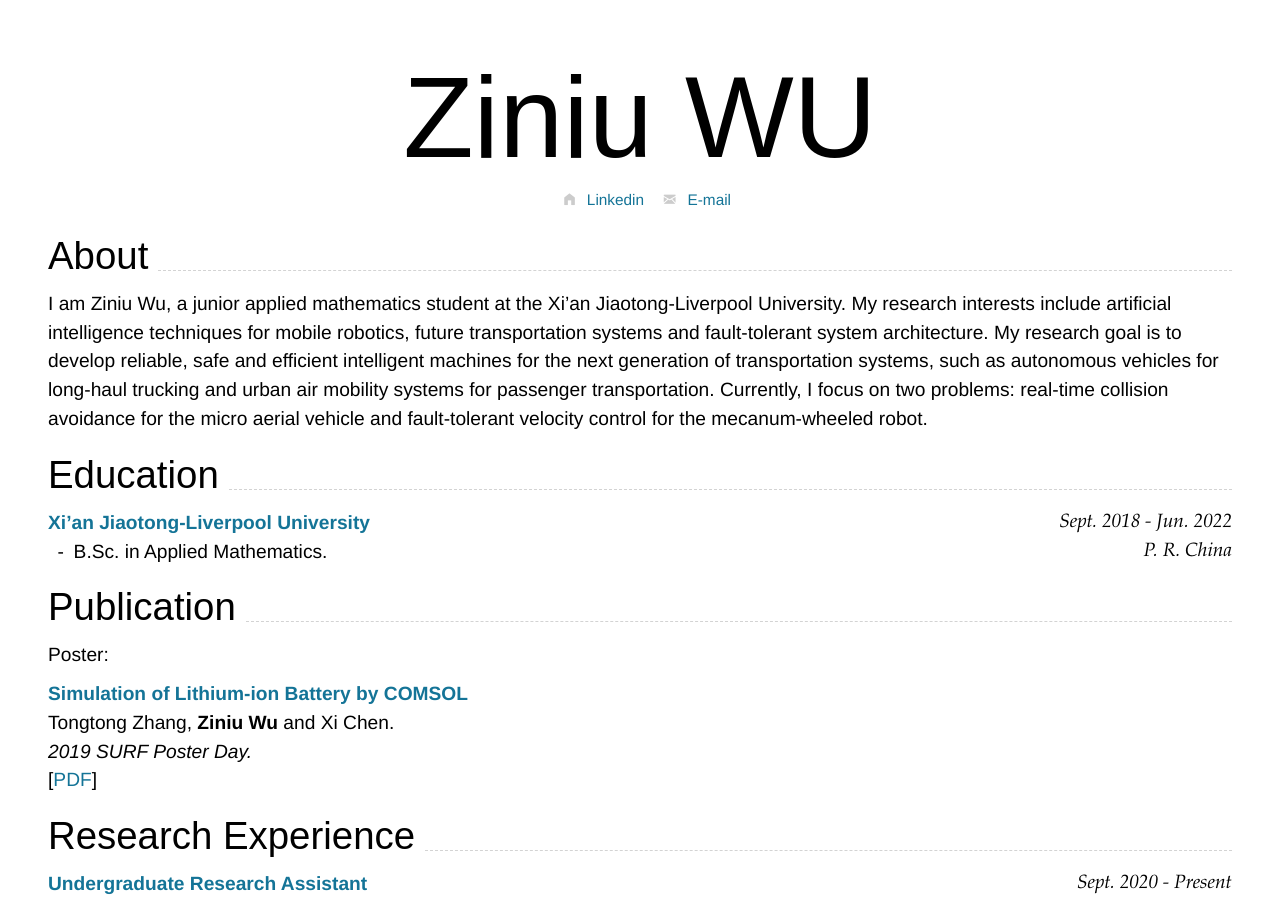
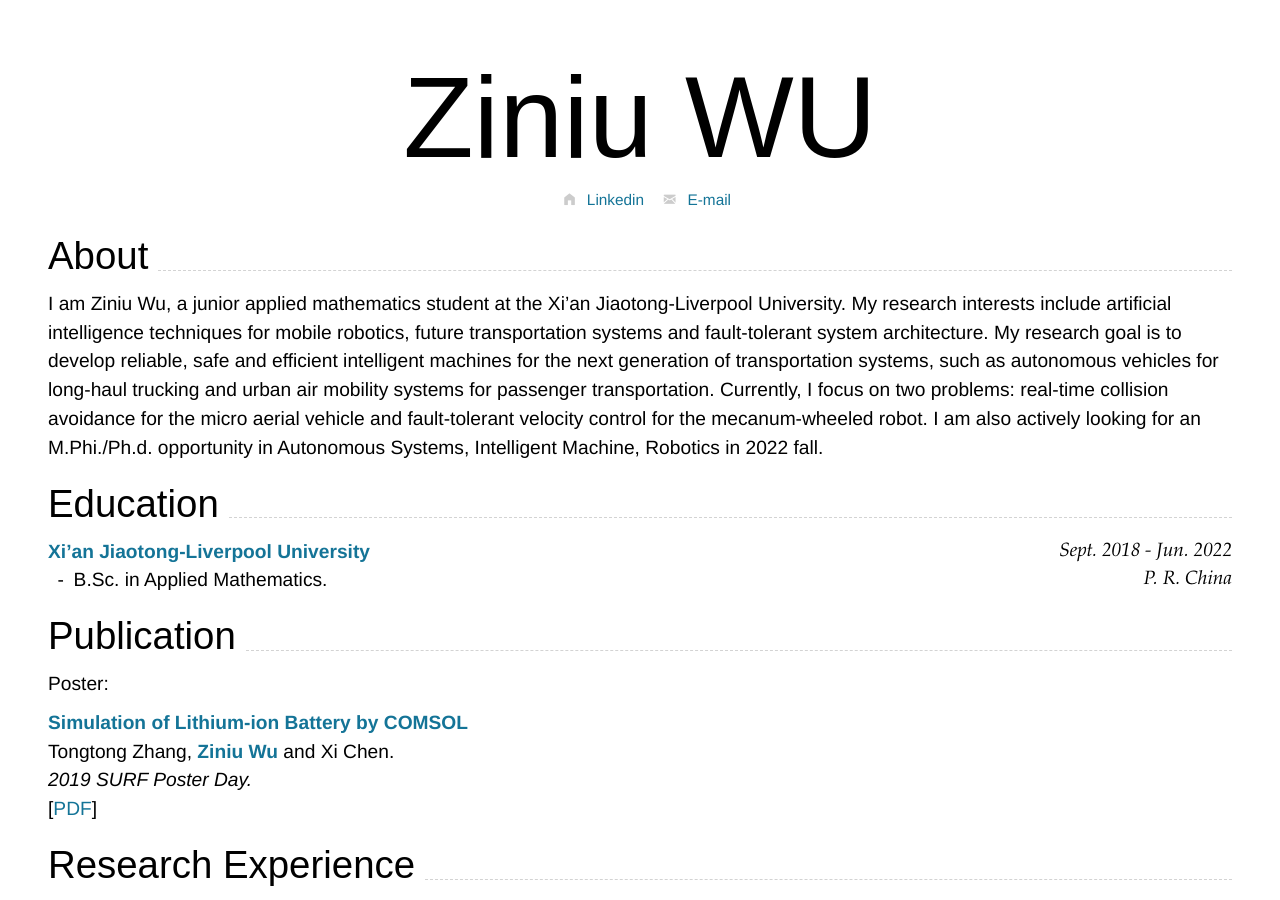
Before and after one commit to RoboDD/ziniu-cv, a Jekyll site: the page built from index.md, in a window 1280 px wide and 900 px high. Built offline with Jekyll 4.4.1, drawn with Linux system fonts in a browser that asks for light colours; nearby versions of some CDN libraries.

Commit message:
Update index.md

```diff
--- a/index.md
+++ b/index.md
@@ -23,7 +23,7 @@ Supported arguments:
 
 ## About
 
-I am Ziniu Wu, a junior applied mathematics student at the Xi'an Jiaotong-Liverpool University. My research interests include artificial intelligence techniques for mobile robotics, future transportation systems and fault-tolerant system architecture. My research goal is to develop reliable, safe and efficient intelligent machines for the next generation of transportation systems, such as autonomous vehicles for long-haul trucking and urban air mobility systems for passenger transportation. Currently, I focus on two problems: real-time collision avoidance for the micro aerial vehicle and fault-tolerant velocity control for the mecanum-wheeled robot.
+I am Ziniu Wu, a junior applied mathematics student at the Xi'an Jiaotong-Liverpool University. My research interests include artificial intelligence techniques for mobile robotics, future transportation systems and fault-tolerant system architecture. My research goal is to develop reliable, safe and efficient intelligent machines for the next generation of transportation systems, such as autonomous vehicles for long-haul trucking and urban air mobility systems for passenger transportation. Currently, I focus on two problems: real-time collision avoidance for the micro aerial vehicle and fault-tolerant velocity control for the mecanum-wheeled robot. I am also actively looking for an M.Phi./Ph.d. opportunity in Autonomous Systems, Intelligent Machine, Robotics in 2022 fall.
 <!--In addition, I am proposing my final year project ideas, such as robot swarms formulation and mission scheduling using an improved AI-enhanced operational research method. Passionate partners in major of MRS, ICS and EST are preffered to do the project together. If there is any collaboration chance, feel free to contact me via e-mail. I am also actively looking for an M.Phi./Ph.d. opportunity in Autonomous Systems, Intelligent Machine, Robotics in 2022 fall.
 -->
 
@@ -51,7 +51,7 @@ _Control Engineering Practice (JCR Q2, IF 3.193)._<br>
 
 Poster:
 ### [**Simulation of Lithium-ion Battery by COMSOL**]()
-Tongtong Zhang, **Ziniu Wu** and Xi Chen.<br>
+Tongtong Zhang, [**Ziniu Wu**]() and Xi Chen.<br>
 _2019 SURF Poster Day._<br>
 [[PDF]()]
 
```
